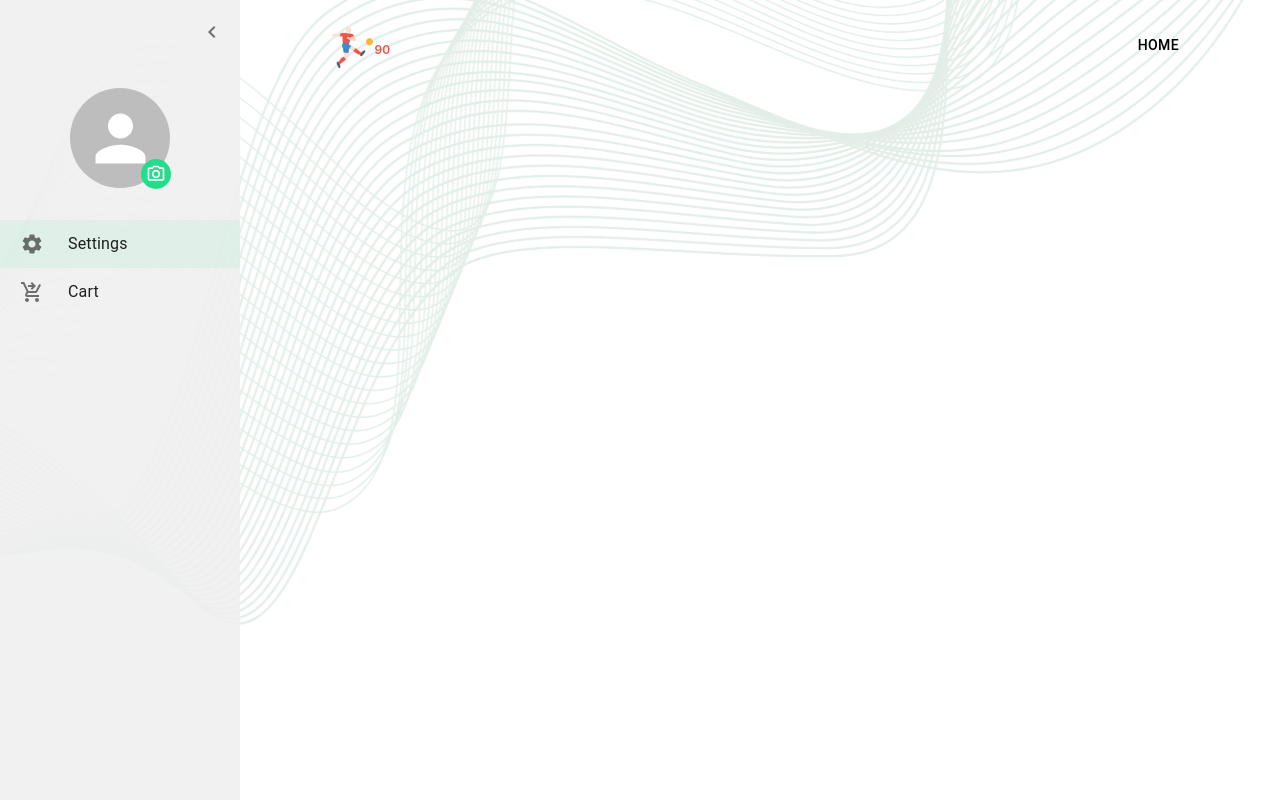
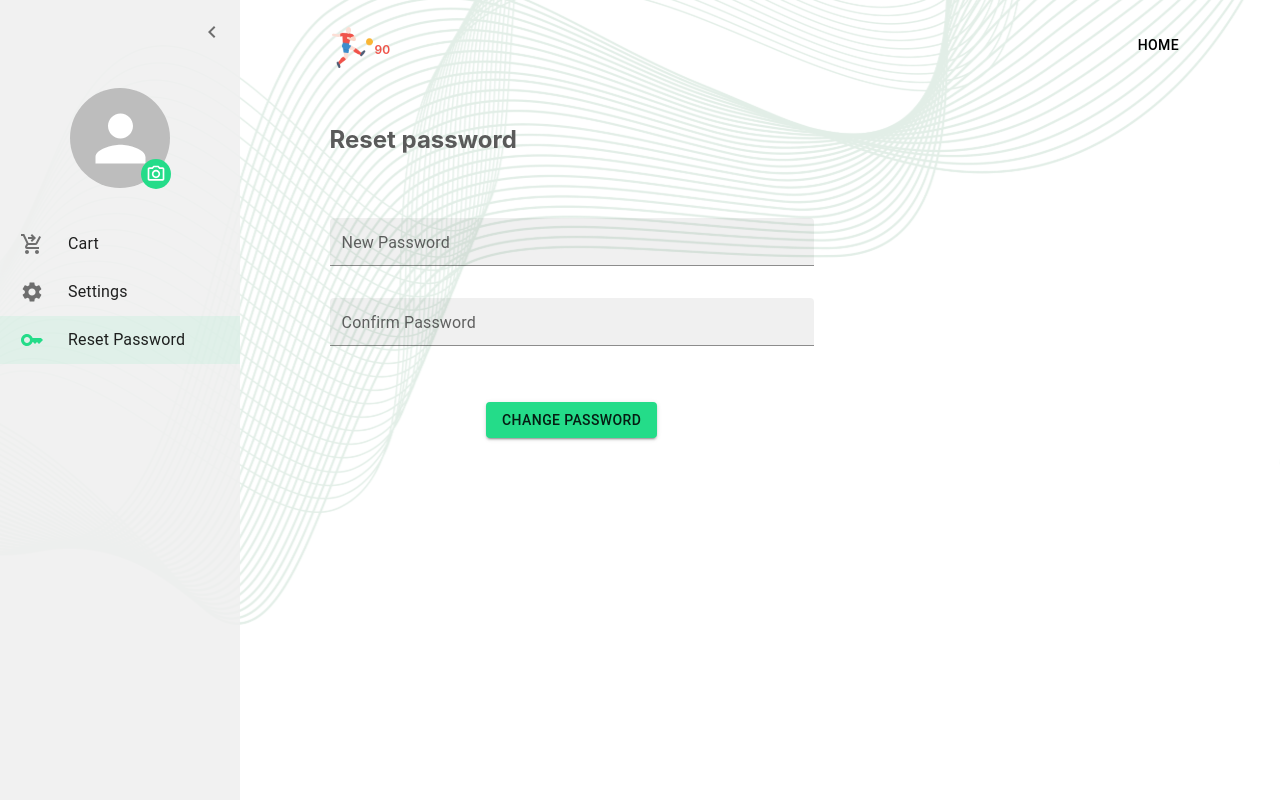
Before and after one commit to moramadan186/field-booking, a React (Create React App) app in the folder client/: page /account/reset-password in a window 1280 px wide. Built offline with nearby package versions, Linux system fonts and the light colour scheme.

Commit message:
add reset password

```diff
--- a/client/src/components/Account/Account.jsx
+++ b/client/src/components/Account/Account.jsx
@@ -16,11 +16,13 @@ import ChevronLeftIcon from "@mui/icons-material/ChevronLeft";
 import ChevronRightIcon from "@mui/icons-material/ChevronRight";
 import ShoppingCartCheckoutIcon from "@mui/icons-material/ShoppingCartCheckout";
 import SettingsIcon from "@mui/icons-material/Settings";
+import KeyIcon from "@mui/icons-material/Key";
 import { Routes, Route, Link } from "react-router-dom";
 import useWindowDimensions from "./../../hooks/useWindowDimensions";
 import Logo from "./../Logo/Logo";
 import EditingForm from "./EditingForm";
 import Cart from "./Cart";
+import ResetPassword from "./ResetPassword";
 import vector from "../../assets/vector.svg";
 import PhotoCameraOutlinedIcon from "@mui/icons-material/PhotoCameraOutlined";
 import "./Account.scss";
@@ -105,8 +107,11 @@ export default function Account() {
     };
 
   useEffect(() => {
-    if (window.location.pathname === "/account/settings") setSelectedIndex(0);
-    if (window.location.pathname === "/account/cart") setSelectedIndex(1);
+    if (window.location.pathname === "/account/cart") setSelectedIndex(0);
+    else if (window.location.pathname === "/account/settings")
+      setSelectedIndex(1);
+    else if (window.location.pathname === "/account/reset-password")
+      setSelectedIndex(2);
   }, []);
 
   useEffect(() => {
@@ -120,6 +125,8 @@ export default function Account() {
 
   const handleListItemClick = (event, index) => {
     setSelectedIndex(index);
+    if (event.target.selected === true) {
+    }
   };
 
   return (
@@ -212,29 +219,57 @@ export default function Account() {
         <List>
           <ListItemButton
             component={Link}
-            to="/account/settings"
+            to="/account/cart"
             selected={selectedIndex === 0}
             onClick={(event) => handleListItemClick(event, 0)}
+            key={"Cart"}
+            sx={listBtnStyle}
+          >
+            <ListItemIcon sx={listIconStyle}>
+              <ShoppingCartCheckoutIcon
+                sx={{
+                  color: selectedIndex === 0 ? theme.palette.primary.main : "",
+                }}
+              />
+            </ListItemIcon>
+            <ListItemText primary={"Cart"} sx={{ opacity: open ? 1 : 0 }} />
+          </ListItemButton>
+          <ListItemButton
+            component={Link}
+            to="/account/settings"
+            selected={selectedIndex === 1}
+            onClick={(event) => handleListItemClick(event, 1)}
             key={"settings"}
             sx={listBtnStyle}
           >
             <ListItemIcon sx={listIconStyle}>
-              <SettingsIcon />
+              <SettingsIcon
+                sx={{
+                  color: selectedIndex === 1 ? theme.palette.primary.main : "",
+                }}
+              />
             </ListItemIcon>
             <ListItemText primary={"Settings"} sx={{ opacity: open ? 1 : 0 }} />
           </ListItemButton>
           <ListItemButton
             component={Link}
-            to="/account/cart"
-            selected={selectedIndex === 1}
-            onClick={(event) => handleListItemClick(event, 1)}
-            key={"Cart"}
+            to="/account/reset-password"
+            selected={selectedIndex === 2}
+            onClick={(event) => handleListItemClick(event, 2)}
+            key={"reset-password"}
             sx={listBtnStyle}
           >
             <ListItemIcon sx={listIconStyle}>
-              <ShoppingCartCheckoutIcon />
+              <KeyIcon
+                sx={{
+                  color: selectedIndex === 2 ? theme.palette.primary.main : "",
+                }}
+              />
             </ListItemIcon>
-            <ListItemText primary={"Cart"} sx={{ opacity: open ? 1 : 0 }} />
+            <ListItemText
+              primary={"Reset Password"}
+              sx={{ opacity: open ? 1 : 0 }}
+            />
           </ListItemButton>
         </List>
       </Drawer>
@@ -247,6 +282,7 @@ export default function Account() {
           <Routes>
             <Route path="settings" element={<EditingForm />} />
             <Route path="cart" element={<Cart />} />
+            <Route path="reset-password" element={<ResetPassword />} />
           </Routes>
         </Box>
       </Box>
--- a/client/src/components/Account/EditingForm.jsx
+++ b/client/src/components/Account/EditingForm.jsx
@@ -87,7 +87,7 @@ const EditingForm = () => {
           </Stack>
         </FormControl>
         <Box display="flex" justifyContent="center" alignItems="center" mt={5}>
-          <Button type="submit" variant="contained" size="large">
+          <Button type="submit" variant="contained" size="medium">
             Save Changes
           </Button>
         </Box>
--- /dev/null
+++ b/client/src/components/Account/ResetPassword.jsx
@@ -0,0 +1,61 @@
+import React, { useState } from "react";
+import { FormControl, TextField, Button, Box } from "@mui/material";
+const textFieldStyle = {};
+
+const ResetPassword = () => {
+  const [newPassValues, setNewPassValues] = useState({
+    newPassword: "",
+    confirmPassword: "",
+  });
+  const handleChange = (fieldName) => (event) => {
+    setNewPassValues({ ...newPassValues, [fieldName]: event.target.value });
+  };
+  const handleSubmit = (e) => {
+    e.preventDefault();
+  };
+  return (
+    <>
+      <h2 style={{ margin: "3rem 0 ", color: "#5a5a5a" }}>Reset password</h2>
+      <form onSubmit={handleSubmit}>
+        <Box sx={{ width: { md: "75%" } }}>
+          <FormControl fullWidth className="EditingFormControl">
+            <TextField
+              variant="filled"
+              type="password"
+              size="small"
+              sx={textFieldStyle}
+              label="New Password "
+              name="newPassword"
+              value={newPassValues.newPassword}
+              onChange={handleChange("newPassword")}
+            />
+          </FormControl>
+          <FormControl fullWidth className="EditingFormControl">
+            <TextField
+              variant="filled"
+              type="password"
+              size="small"
+              sx={textFieldStyle}
+              label="Confirm Password"
+              name="confirmPassword"
+              value={newPassValues.confirmPassword}
+              onChange={handleChange("confirmPassword")}
+            />
+          </FormControl>
+          <Box
+            display="flex"
+            justifyContent="center"
+            alignItems="center"
+            mt={5}
+          >
+            <Button type="submit" variant="contained" size="medium">
+              Change Password
+            </Button>
+          </Box>
+        </Box>
+      </form>
+    </>
+  );
+};
+
+export default ResetPassword;
```
